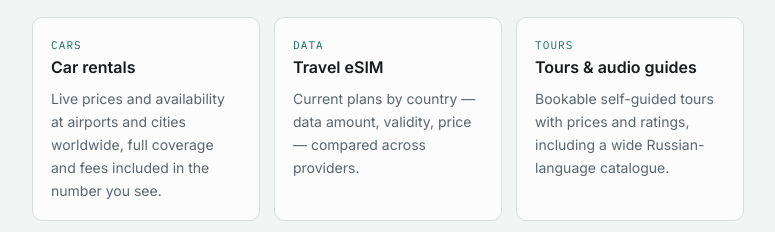
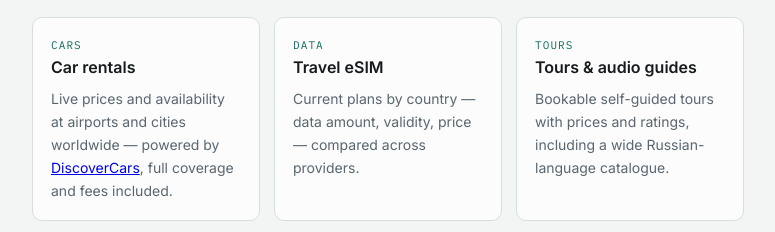
Before and after one commit to Tantuc/trip-logistics, a plain HTML site: page index.html in a window 1280 px wide. Shown: the part 1365-1597 px from the top of the page, without its empty margins (252-1027 px from the left). Drawn offline with Linux system fonts and the light colour scheme.

Commit message:
Modify car rental description in index.html
Updated car rental description to include DiscoverCars sponsorship.

```diff
--- a/index.html
+++ b/index.html
@@ -112,8 +112,9 @@
     <h2>What it covers</h2>
     <div class="verts">
       <div class="vert"><div class="tag">Cars</div><h3>Car rentals</h3>
-        <p>Live prices and availability at airports and cities worldwide, full
-        coverage and fees included in the number you see.</p></div>
+        <p>Live prices and availability at airports and cities worldwide —
+powered by <a href="https://www.discovercars.com/?a_aid=peterkushnir"
+rel="sponsored">DiscoverCars</a>, full coverage and fees included.</p></div>
       <div class="vert"><div class="tag">Data</div><h3>Travel eSIM</h3>
         <p>Current plans by country — data amount, validity, price — compared
         across providers.</p></div>
```
